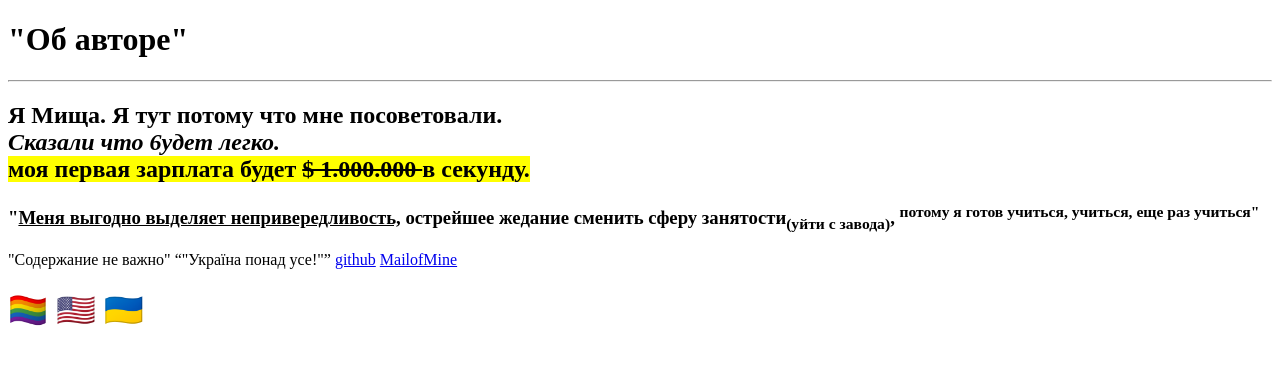
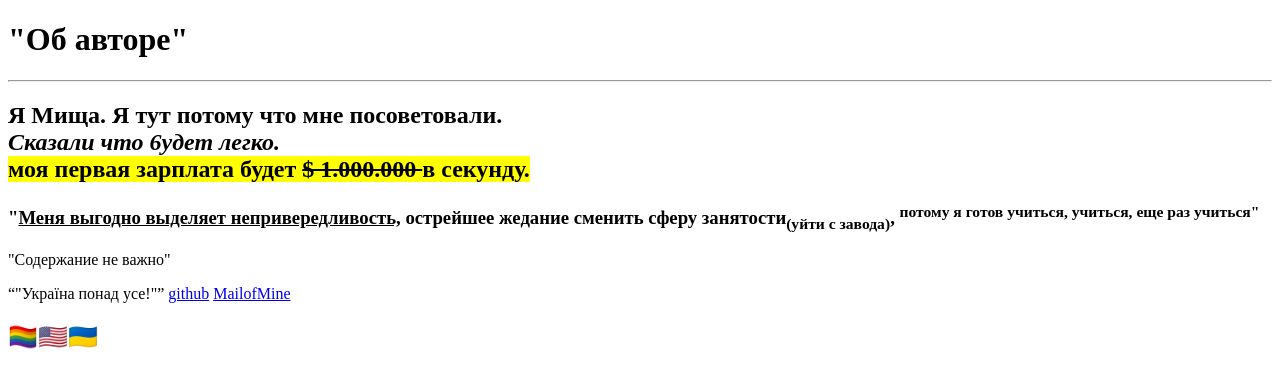
Before and after one commit to MishaFnd/if-html, a website: page about/index.html in a window 1280 px wide. Drawn offline with Linux system fonts and the light colour scheme.

```diff
--- a/About/index.html
+++ b/about/index.html
@@ -13,10 +13,10 @@
 <h2>Я Мища. Я тут потому что мне посоветовали. <br> <em>Cказали что 6удет легко. </em>  <br> <mark>моя первая зарплата будет <del>&#36 1.000.000 </del>в секунду.</mark>
  </h2>
 <h3>"<ins>Меня выгодно выделяет непривередливость,</ins> острейшее жедание сменить сферу занятости<sub>(уйти с завода)</sub>, <sup>потому я готов учиться, учиться, еще раз учиться"</sup>  </h3>
-<p1>"Cодержание не важно"</p1>
+<p>"Cодержание не важно"</p>
 <q>"Україна понад усе!"</q>
 <a href="https://github.com/MishaFnd/if-html">github</a>
 <a href="https://mail.google.com/mail/u/0/#inbox">MailofMine</a>
-<h1> &#127987;&#65039;&#8205;&#127752;	&#127482;&#127480 &#127482;&#127462 </h1>
+<h2> &#127987;&#65039;&#8205;&#127752;&#127482;&#127480;&#127482;&#127462; </h2>
 </body>
 </html>
```
Also changed, not shown: index.html (+1 -2 lines).
